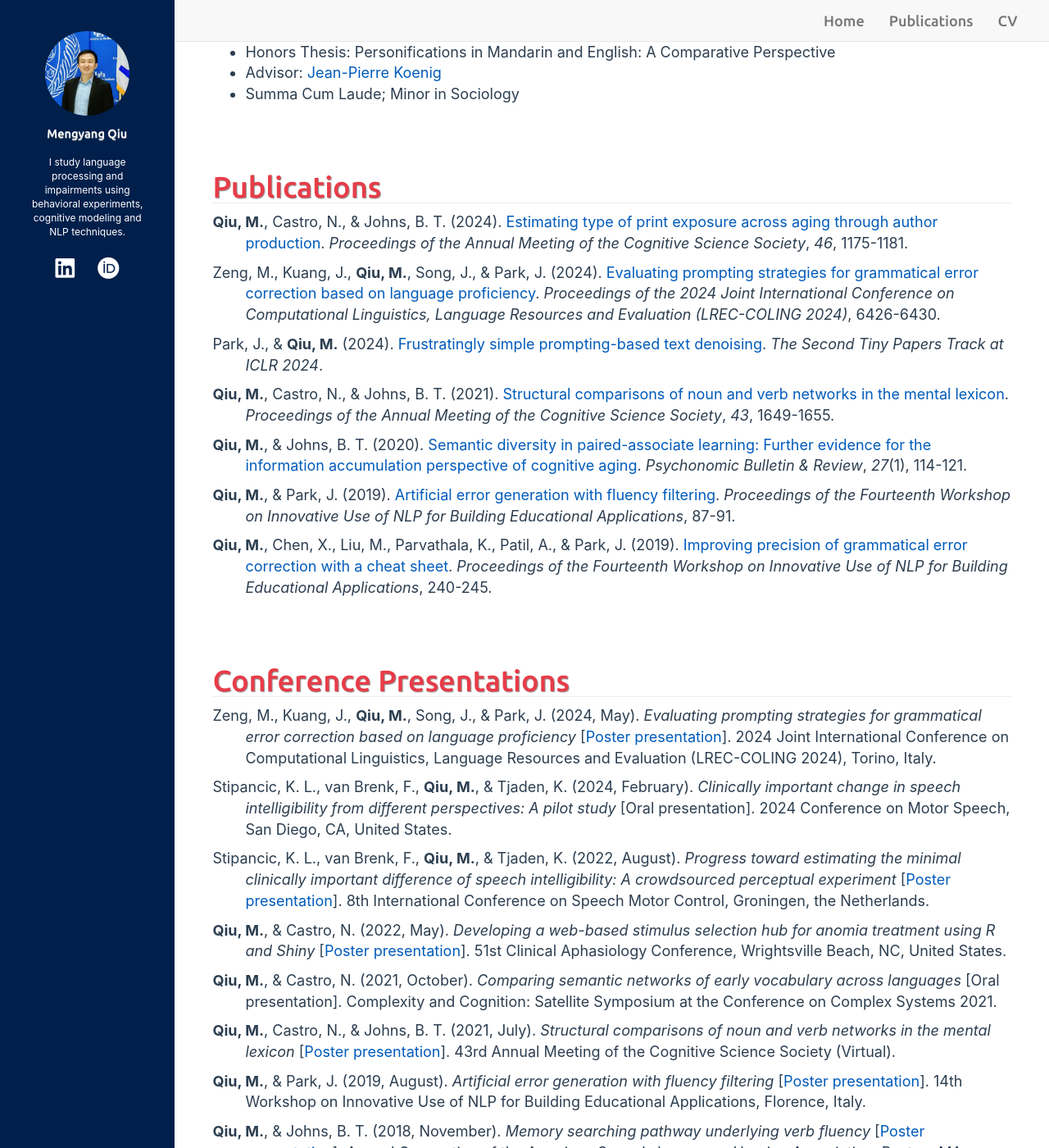
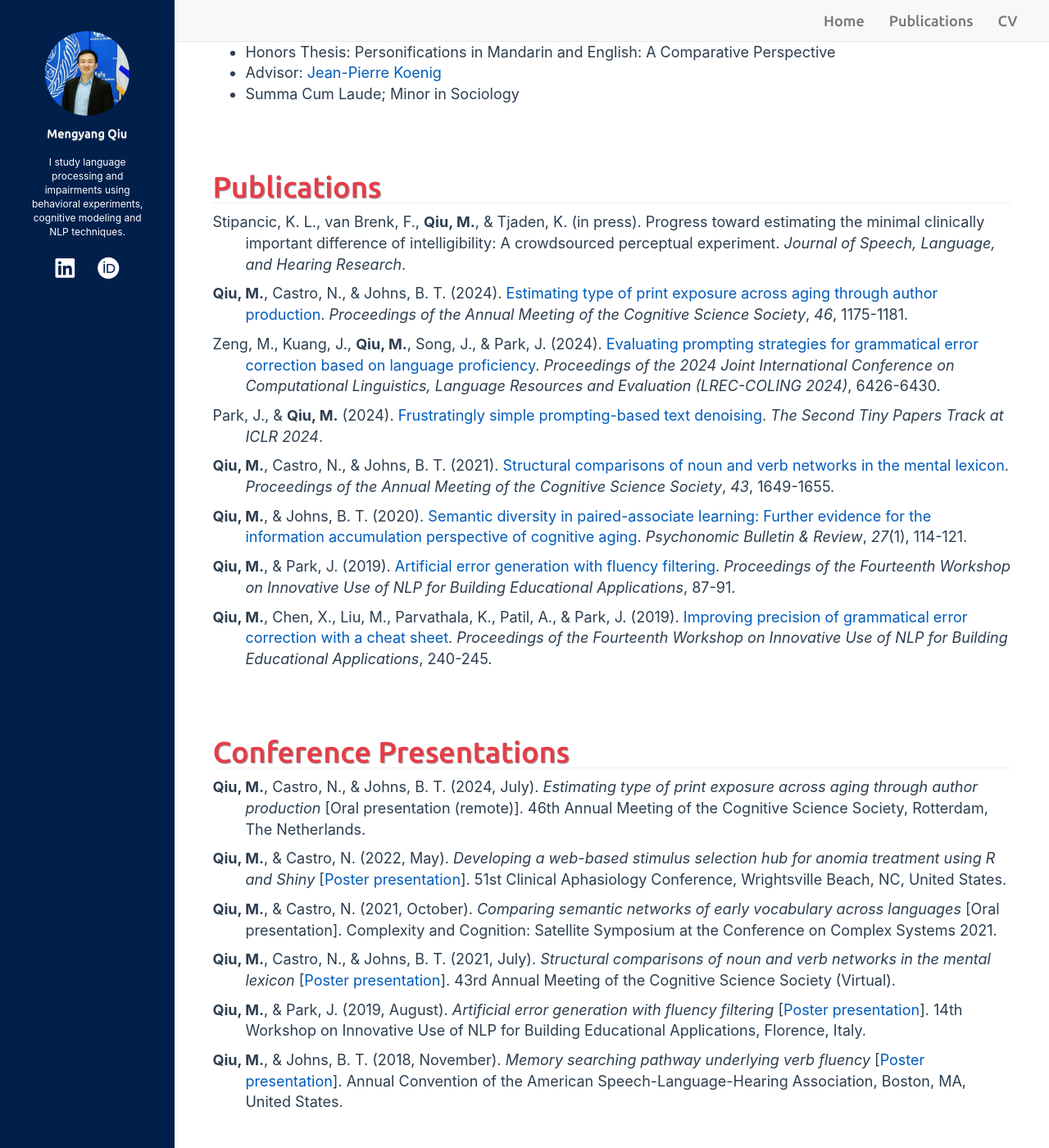
Before and after one commit to mengyangq/mengyangq.github.io, a Jekyll site: the page built from index.html, in a window 1280 px wide and 1400 px high, scrolled down 842 px. Shown: the whole window at 82% size. Built offline with Jekyll 4.4.1, drawn with Linux system fonts in a browser that asks for light colours; nearby versions of some CDN libraries; a style sheet for code colours, icons or effects is not loaded.

Commit message:
Update publications.md

```diff
--- a/_includes/publications.md
+++ b/_includes/publications.md
@@ -1,4 +1,6 @@
 # Publications
+
+<p style="padding-left: 40px; text-indent: -40px;">Stipancic, K. L., van Brenk, F., <strong>Qiu, M.</strong>, & Tjaden, K. (in press). Progress toward estimating the minimal clinically important difference of intelligibility: A crowdsourced perceptual experiment. <em>Journal of Speech, Language, and Hearing Research</em>.</p>
 
 <p style="padding-left: 40px; text-indent: -40px;"><strong>Qiu, M.</strong>, Castro, N., & Johns, B. T. (2024). <a href="https://escholarship.org/uc/item/41z38291">Estimating type of print exposure across aging through author production</a>. <em>Proceedings of the Annual Meeting of the Cognitive Science Society</em>, <em>46</em>, 1175-1181.</p>
 
@@ -16,11 +18,7 @@
 
 # Conference Presentations
 
-<p style="padding-left: 40px; text-indent: -40px;">Zeng, M., Kuang, J., <strong>Qiu, M.</strong>, Song, J., & Park, J. (2024, May). <em>Evaluating prompting strategies for grammatical error correction based on language proficiency</em> [<a href="/pubs/zeng_etal_2024_evaluating_poster.pdf">Poster presentation</a>]. 2024 Joint International Conference on Computational Linguistics, Language Resources and Evaluation (LREC-COLING 2024), Torino, Italy.</p>
-
-<p style="padding-left: 40px; text-indent: -40px;">Stipancic, K. L., van Brenk, F., <strong>Qiu, M.</strong>, & Tjaden, K. (2024, February). <em>Clinically important change in speech intelligibility from different perspectives: A pilot study</em> [Oral presentation]. 2024 Conference on Motor Speech, San Diego, CA, United States.</p>
-
-<p style="padding-left: 40px; text-indent: -40px;">Stipancic, K. L., van Brenk, F., <strong>Qiu, M.</strong>, & Tjaden, K. (2022, August). <em>Progress toward estimating the minimal clinically important difference of speech intelligibility: A crowdsourced perceptual experiment</em> [<a href="/pubs/stipancic_etal_2022_progress_poster.pdf">Poster presentation</a>]. 8th International Conference on Speech Motor Control, Groningen, the Netherlands.</p>
+<p style="padding-left: 40px; text-indent: -40px;"><strong>Qiu, M.</strong>, Castro, N., & Johns, B. T. (2024, July). <em>Estimating type of print exposure across aging through author production</em> [Oral presentation (remote)]. 46th Annual Meeting of the Cognitive Science Society, Rotterdam, The Netherlands.</p>
 
 <p style="padding-left: 40px; text-indent: -40px;"><strong>Qiu, M.</strong>, & Castro, N. (2022, May). <em>Developing a web-based stimulus selection hub for anomia treatment using R and Shiny</em> [<a href="/pubs/qiu_castro_2022_developing_poster.pdf">Poster presentation</a>]. 51st Clinical Aphasiology Conference, Wrightsville Beach, NC, United States.</p>
 
```
